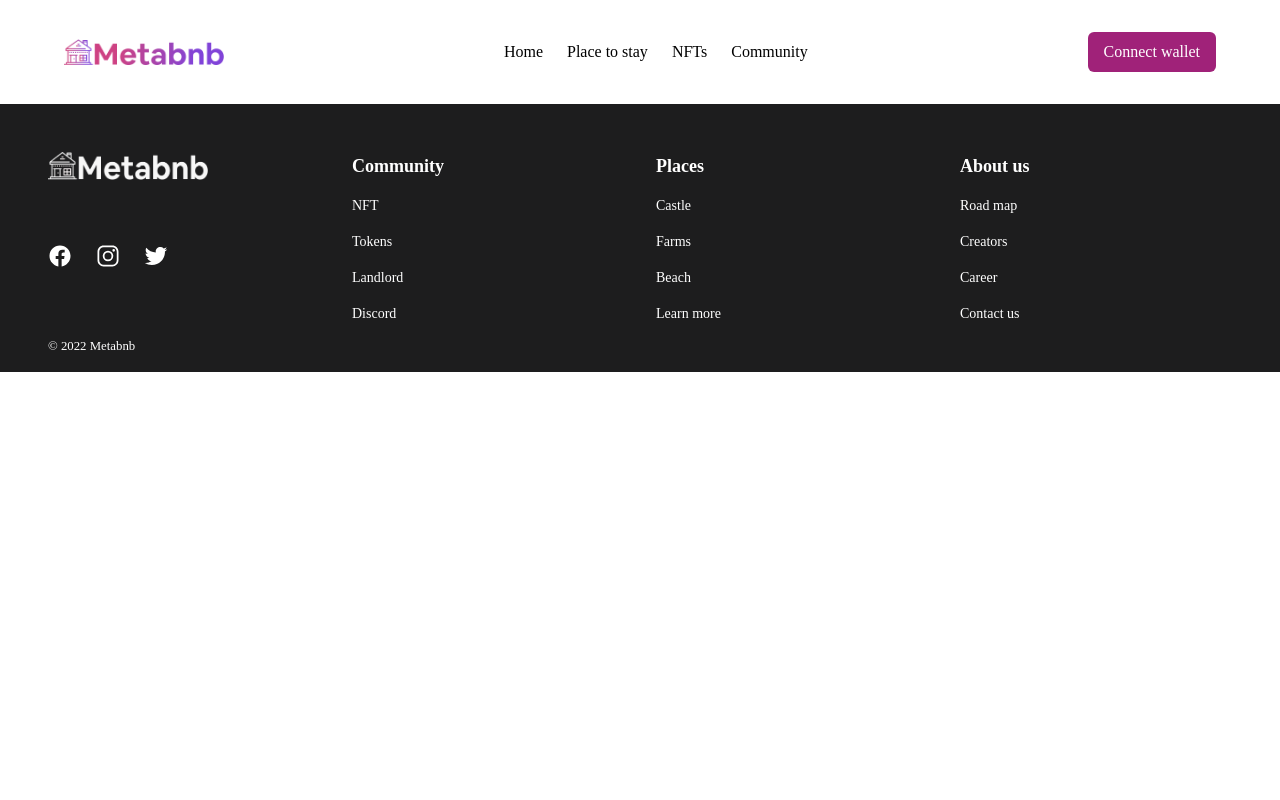
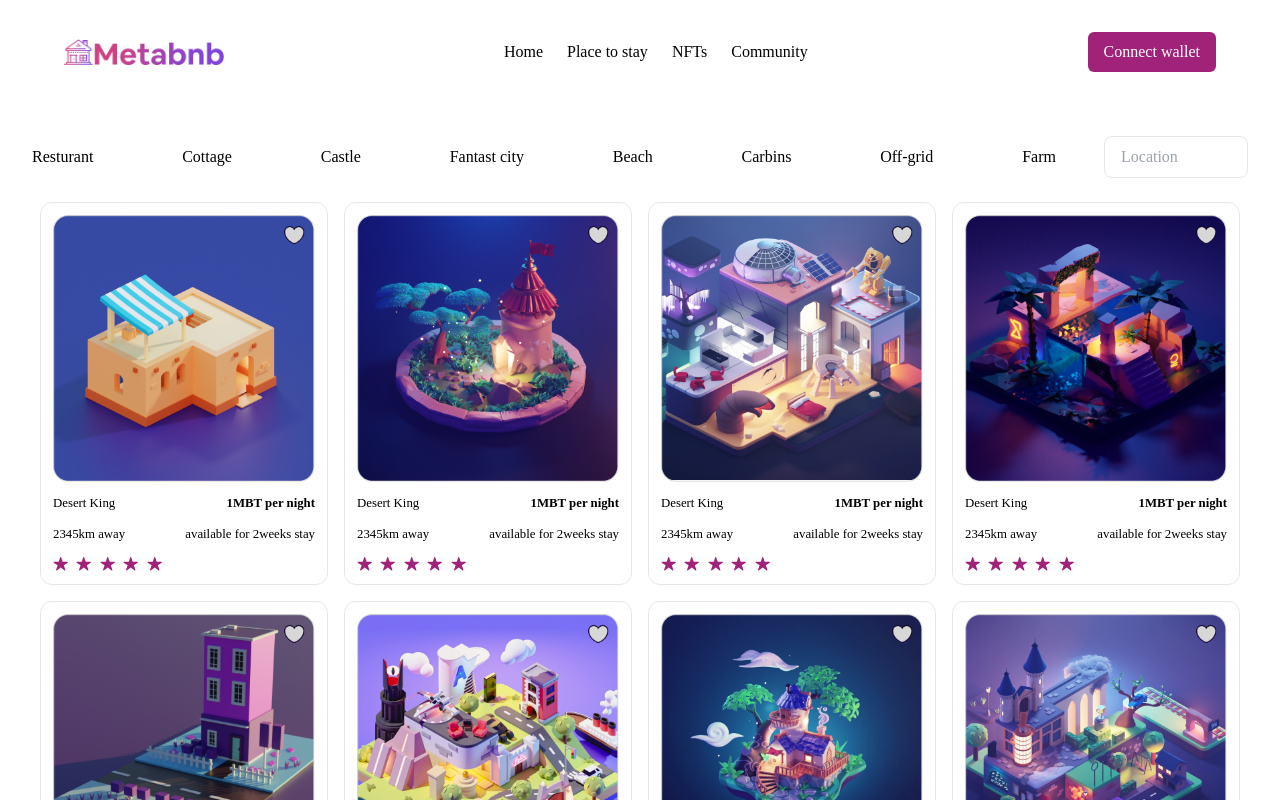
Before and after one commit to Superfly101/Metabnb, a React (Create React App) app: page /places in a window 1280 px wide. Shown: the top 800 px of the page. Built offline with nearby package versions, Linux system fonts and the light colour scheme; a web font is replaced by a local one.

Commit message:
style: adding place to stay page

```diff
--- a/src/components/PlaceItems/Place.js
+++ b/src/components/PlaceItems/Place.js
@@ -1,3 +1,5 @@
+import Star from "../Star/Star";
+
 const Place = ({ src }) => {
   return (
     <div className="flex flex-col gap-3 p-3 rounded-xl border text-[.8rem] md:w-[18rem]">
@@ -10,6 +12,13 @@ const Place = ({ src }) => {
         <span>2345km away</span>{" "}
         <span className="">available for 2weeks stay</span>
       </p>
+      <div className="w-4/12 flex gap-2 md:w-5/12">
+        <Star />
+        <Star />
+        <Star />
+        <Star />
+        <Star />
+      </div>
     </div>
   );
 };
--- a/src/components/PlaceItems/PlaceItems.js
+++ b/src/components/PlaceItems/PlaceItems.js
@@ -1,7 +1,7 @@
 import Place from "./Place";
 
-const PlaceItems = () => {
-  const PLACE_LIST = [
+const PlaceItems = ({ places }) => {
+  const PLACE_LIST = places || [
     { image: "/assets/place1.png" },
     { image: "/assets/place2.png" },
     { image: "/assets/place3.png" },
--- /dev/null
+++ b/src/components/PlaceToStay/PlaceToStay.js
@@ -0,0 +1,43 @@
+import PlaceItems from "../PlaceItems/PlaceItems";
+
+const PlaceToStay = () => {
+  return (
+    <main>
+      <section className="py-8 container mx-auto px-4 md:px-8">
+        <div className="flex w-full gap-12 justify-start items-center md:justify-between">
+          <select className="px-4 py-2 rounded-lg md:hidden">
+            <option>Resturant</option>
+            <option>Cottage</option>
+            <option>Castle</option>
+            <option>Beach</option>
+            <option>Carbins</option>
+            <option>Off-grid</option>
+            <option>Farm</option>
+          </select>
+
+          <ul className="flex w-full justify-between hidden md:flex">
+            <li>Resturant</li>
+            <li>Cottage</li>
+            <li>Castle</li>
+            <li>Fantast city</li>
+            <li>Beach</li>
+            <li>Carbins</li>
+            <li>Off-grid</li>
+            <li>Farm</li>
+          </ul>
+          <div>
+            <input
+              type="text"
+              placeholder="Location"
+              className="border px-4 py-2 w-36 rounded-lg"
+            />
+          </div>
+        </div>
+
+        <PlaceItems />
+      </section>
+    </main>
+  );
+};
+
+export default PlaceToStay;
--- /dev/null
+++ b/src/components/Star/Star.js
@@ -0,0 +1,14 @@
+const Star = () => {
+  return (
+    <svg
+      xmlns="http://www.w3.org/2000/svg"
+      className="w-full fill-purple"
+      viewBox="0 0 512 512"
+    >
+      <title>Star</title>
+      <path d="M394 480a16 16 0 01-9.39-3L256 383.76 127.39 477a16 16 0 01-24.55-18.08L153 310.35 23 221.2a16 16 0 019-29.2h160.38l48.4-148.95a16 16 0 0130.44 0l48.4 149H480a16 16 0 019.05 29.2L359 310.35l50.13 148.53A16 16 0 01394 480z" />
+    </svg>
+  );
+};
+
+export default Star;
--- a/src/routes/places.js
+++ b/src/routes/places.js
@@ -1,3 +1,7 @@
-const PlaceToStayPage = () => {};
+import PlaceToStay from "../components/PlaceToStay/PlaceToStay";
+
+const PlaceToStayPage = () => {
+  return <PlaceToStay />;
+};
 
 export default PlaceToStayPage;
```
Also changed, not shown: public/assets/star.svg (added).
